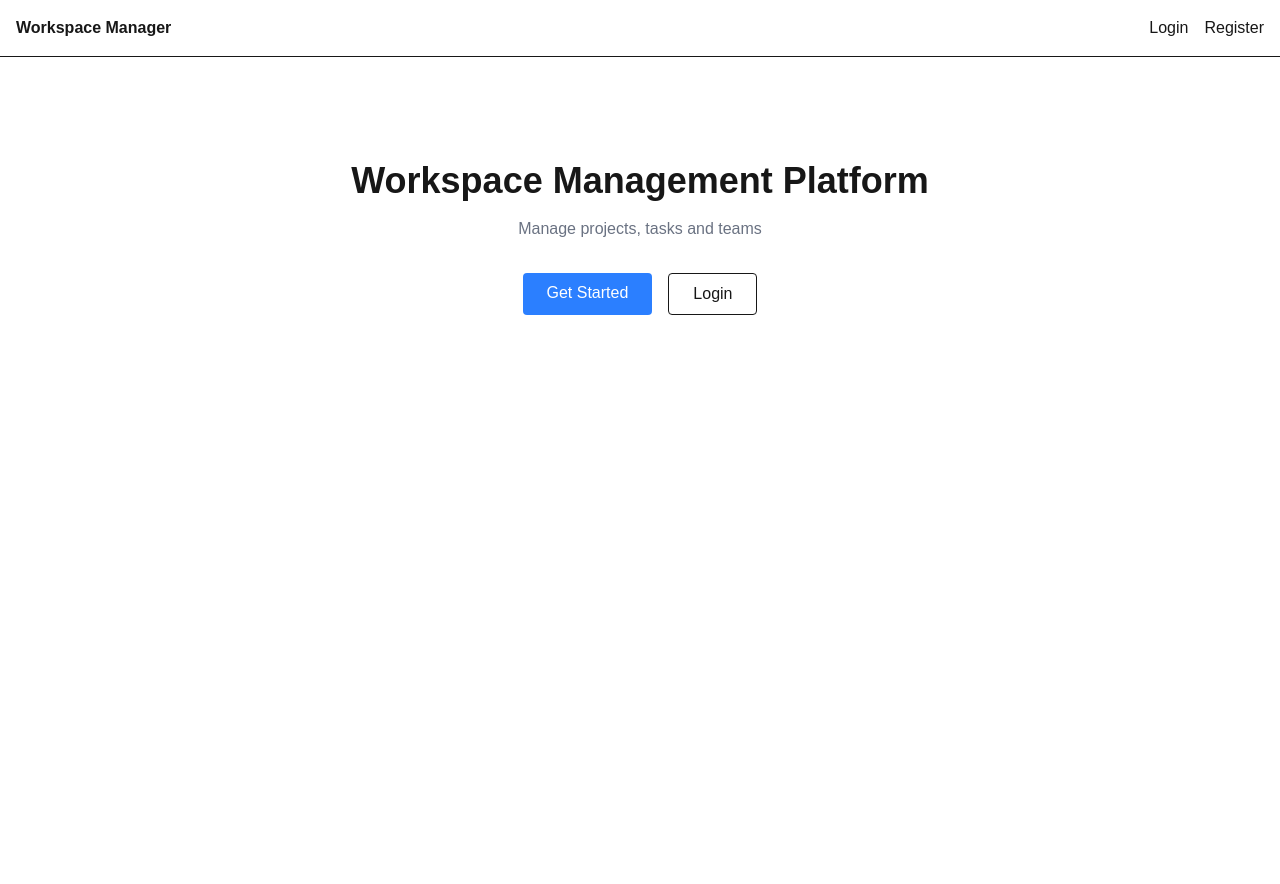
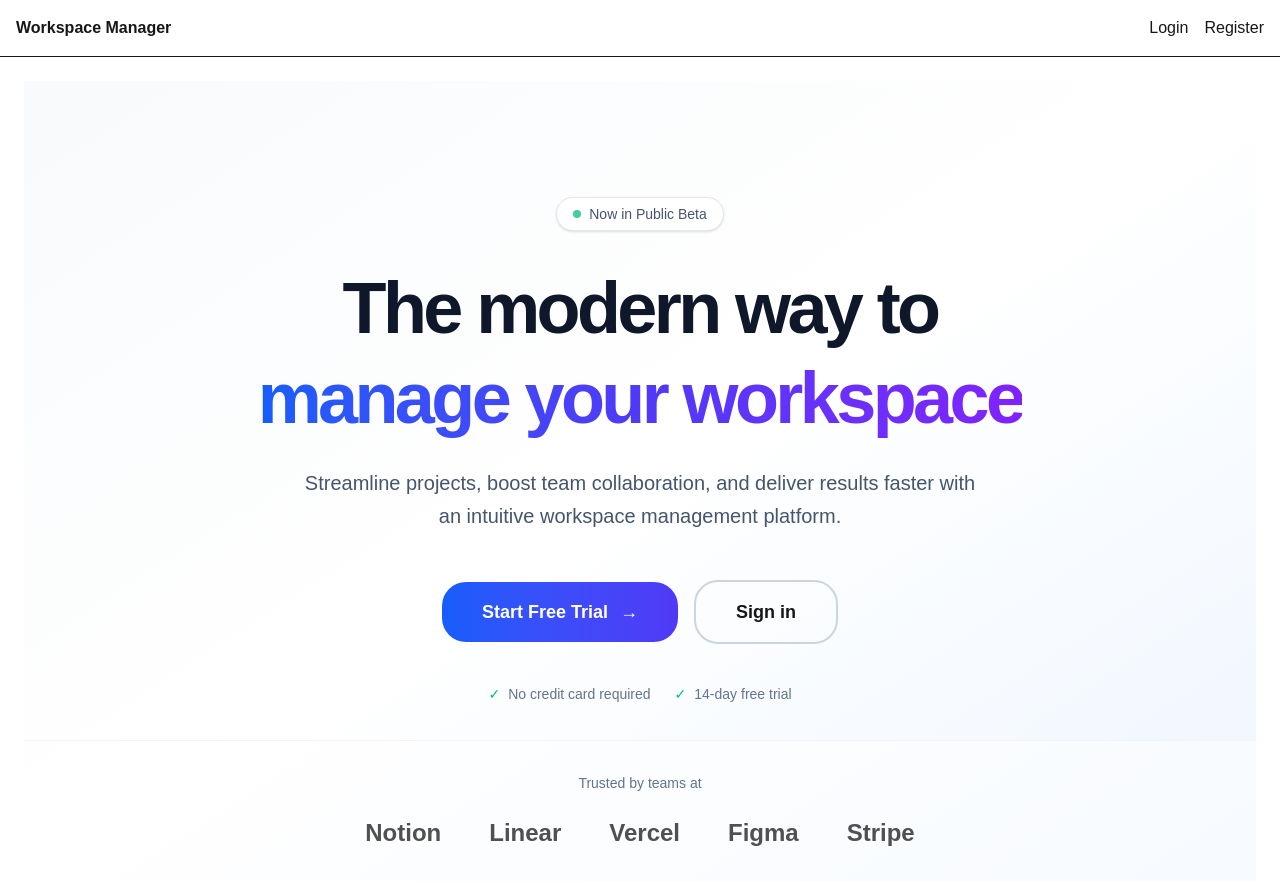
Before and after one commit to sachinthacham/WorkCentral, a Next.js app in the folder client/: page / in a window 1280 px wide. Shown: the top 884 px of the page. Before the commit the page ends 800 px from the top, so only its background shows below. Built offline with nearby package versions, Linux system fonts and the light colour scheme.

Commit message:
update home page

```diff
--- a/client/app/page.tsx
+++ b/client/app/page.tsx
@@ -1,35 +1,69 @@
-export default function HomePage(){
+export default function HomePage() {
+  return (
+    <div className="min-h-screen bg-gradient-to-br from-slate-50 via-white to-blue-50 flex flex-col">
 
-  return(
 
-    <div className="text-center mt-20">
+      {/* Hero Section */}
+      <main className="flex-1 flex items-center pt-20">
+        <div className="max-w-5xl mx-auto px-6 text-center">
+          <div className="inline-flex items-center gap-2 bg-white border border-slate-200 rounded-full px-4 py-1.5 mb-8 shadow-sm">
+            <div className="w-2 h-2 bg-emerald-500 rounded-full animate-pulse"></div>
+            <span className="text-sm font-medium text-slate-600">Now in Public Beta</span>
+          </div>
 
-      <h1 className="text-4xl font-bold mb-4">
-        Workspace Management Platform
+          <h1 className="text-6xl md:text-7xl font-bold tracking-tighter text-slate-900 mb-6 leading-tight">
+            The modern way to<br />
+            <span className="bg-gradient-to-r from-blue-600 via-indigo-600 to-violet-600 bg-clip-text text-transparent">
+              manage your workspace
+            </span>
           </h1>
 
-      <p className="text-gray-500 mb-8">
-        Manage projects, tasks and teams
+          <p className="max-w-2xl mx-auto text-xl text-slate-600 mb-12 leading-relaxed">
+            Streamline projects, boost team collaboration, and deliver results faster
+            with an intuitive workspace management platform.
           </p>
 
-      <div className="flex justify-center gap-4">
-
+          <div className="flex flex-col sm:flex-row items-center justify-center gap-4">
             <a
               href="/register"
-          className="bg-blue-500 text-white px-6 py-2 rounded"
+              className="group w-full sm:w-auto px-10 py-4 bg-gradient-to-r from-blue-600 to-indigo-600 text-white font-semibold text-lg rounded-3xl hover:shadow-2xl hover:shadow-blue-500/30 transition-all duration-300 flex items-center justify-center gap-3 hover:scale-105 active:scale-95"
             >
-          Get Started
+              Start Free Trial
+              <span className="group-hover:translate-x-1 transition-transform">→</span>
             </a>
 
             <a
               href="/login"
-          className="border px-6 py-2 rounded"
+              className="w-full sm:w-auto px-10 py-4 border-2 border-slate-300 hover:border-slate-400 font-semibold text-lg rounded-3xl transition-all duration-300 hover:bg-slate-50"
             >
-          Login
+              Sign in
             </a>
-
           </div>
 
+          <div className="mt-10 text-sm text-slate-500 flex items-center justify-center gap-6">
+            <div className="flex items-center gap-2">
+              <span className="text-emerald-500">✓</span> No credit card required
             </div>
-  )
+            <div className="flex items-center gap-2">
+              <span className="text-emerald-500">✓</span> 14-day free trial
+            </div>
+          </div>
+        </div>
+      </main>
+
+      {/* Trust / Social Proof */}
+      <div className="border-t border-slate-100 py-8 bg-white/50">
+        <div className="max-w-5xl mx-auto px-6">
+          <p className="text-center text-slate-500 text-sm mb-6">Trusted by teams at</p>
+          <div className="flex flex-wrap justify-center items-center gap-x-12 gap-y-6 opacity-75 grayscale hover:grayscale-0 transition-all duration-500">
+            <span className="text-2xl font-bold">Notion</span>
+            <span className="text-2xl font-bold">Linear</span>
+            <span className="text-2xl font-bold">Vercel</span>
+            <span className="text-2xl font-bold">Figma</span>
+            <span className="text-2xl font-bold">Stripe</span>
+          </div>
+        </div>
+      </div>
+    </div>
+  );
 }
```
Lines whose indentation alone changed are shown as unchanged.
